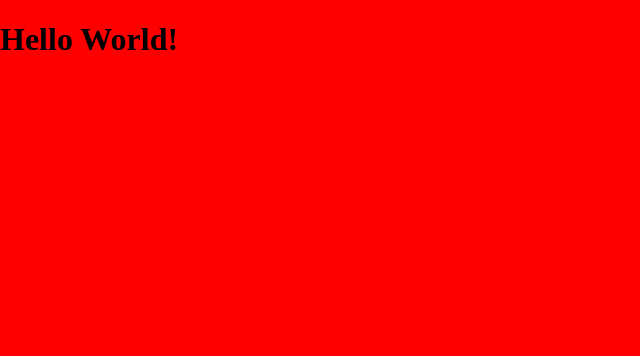
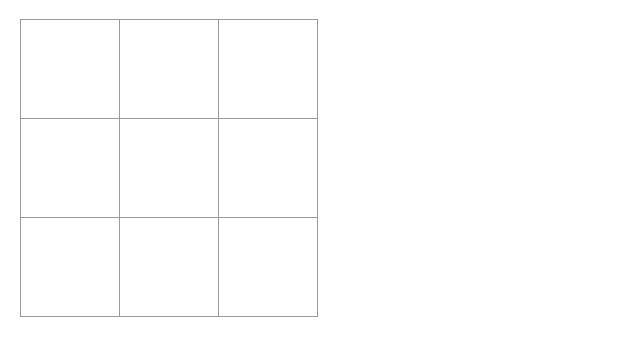
Before and after one commit to Wusinho/React-Calculator, a React app: page / in a window 1280 px wide. Shown: the top 356 px of the page, without its empty margins (0-640 px from the left). Built offline with nearby package versions, Linux system fonts and the light colour scheme.

Commit message:
Add Button display and removed unnecesary file

```diff
--- a/src/assets/styles/App.scss
+++ b/src/assets/styles/App.scss
@@ -1,4 +1,40 @@
 body {
-  margin: 0;
-  background-color: red;
+  font: 14px "Century Gothic", Futura, sans-serif;
+  margin: 20px;
 }
+
+ol,
+ul {
+  padding-left: 30px;
+}
+
+.board-row:after {
+  clear: both;
+  content: "";
+  display: table;
+}
+
+
+
+.square {
+  background: #fff;
+  border: 1px solid #999;
+  float: left;
+  font-size: 24px;
+  font-weight: bold;
+  line-height: 100px;
+  height: 100px;
+  margin-right: -1px;
+  margin-top: -1px;
+  padding: 0;
+  text-align: center;
+  width: 100px;
+}
+
+// .square:focus {
+//   outline: none;
+// }
+
+// .kbd-navigation .square:focus {
+//   background: #ddd;
+// }
--- /dev/null
+++ b/src/components/App.js
@@ -0,0 +1,15 @@
+/* eslint-disable */
+import React from 'react';
+import ButtonPanel from "./ButtonPanel.jsx"
+import "../assets/styles/App.scss"
+
+
+const App = () => {
+
+    return (
+        <ButtonPanel />
+    )
+
+}
+
+export default App
--- /dev/null
+++ b/src/components/ButtonPanel.jsx
@@ -0,0 +1,61 @@
+/* eslint-disable */
+import React from 'react';
+
+const Square = (props) => {
+    return (
+        <button className="square" >
+            {/* {props.value} */}
+        </button>
+    );
+};
+
+class Button extends React.Component {
+    constructor(props) {
+        super(props);
+        // this.state = {
+        //     squares: Array(9).fill(null),
+        // };
+    }
+
+    renderSquare(i) {
+        return (
+            <Square />
+        );
+    }
+
+    render() {
+
+        return (
+            <div>
+                <div className="board-row">
+                    {this.renderSquare(0)}
+                    {this.renderSquare(1)}
+                    {this.renderSquare(2)}
+                </div>
+                <div className="board-row">
+                    {this.renderSquare(3)}
+                    {this.renderSquare(4)}
+                    {this.renderSquare(5)}
+                </div>
+                <div className="board-row">
+                    {this.renderSquare(6)}
+                    {this.renderSquare(7)}
+                    {this.renderSquare(8)}
+                </div>
+            </div>
+        );
+    }
+
+
+
+
+}
+
+
+
+
+
+
+
+
+export default Button
--- a/src/components/HelloWorld.jsx
+++ /dev/null
@@ -1,9 +0,0 @@
-/* eslint-disable */
-import React from 'react';
-import "../assets/styles/App.scss"
-
-const HelloWorld = () => (
-    <h1>Hello World!</h1>
-)
-
-export default HelloWorld
--- a/src/index.js
+++ b/src/index.js
@@ -1,6 +1,6 @@
 /* eslint-disable */
 import React from "react";
 import ReactDOM from "react-dom";
-import HelloWorld from "./components/HelloWorld.jsx";
+import App  from "./components/App"
 
-ReactDOM.render(<HelloWorld />, document.getElementById("app"));
+ReactDOM.render(<App />, document.getElementById("app"));
```
Also changed, not shown: src/components/Display.jsx (added).
